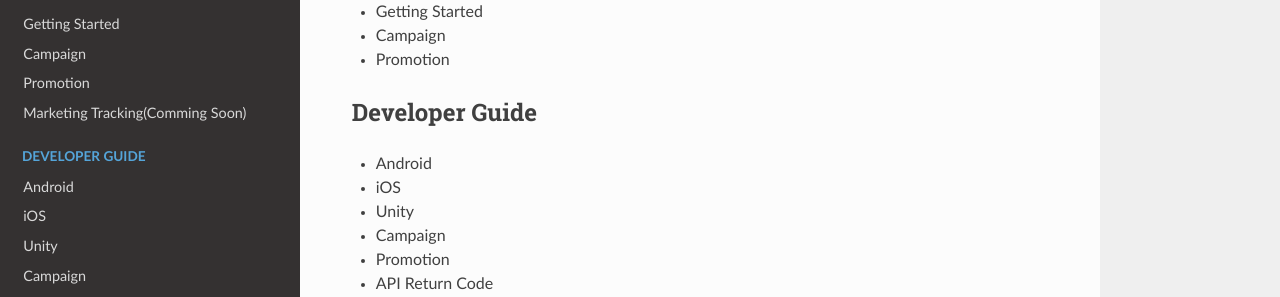
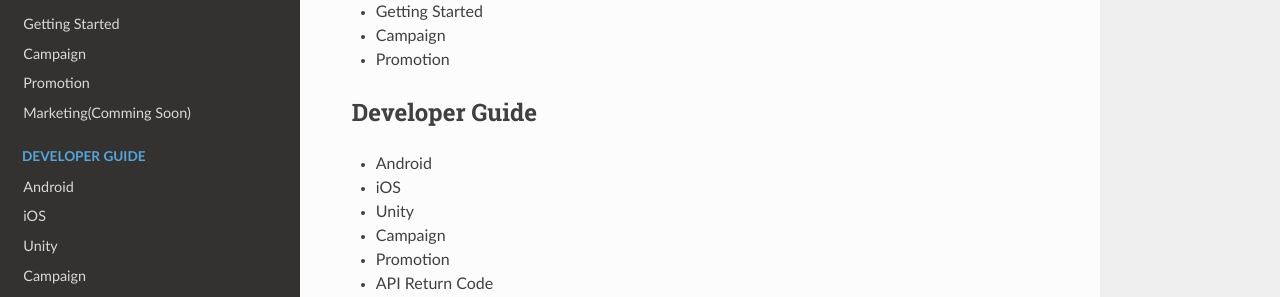
Before and after one commit to ToastAnalytics/ToastAnalytics, an MkDocs documentation site: the page built from docs/index.md, in a window 1280 px wide. Shown: the part 203-500 px from the top of the page. Built offline with MkDocs 1.6.1, drawn with Linux system fonts in a browser that asks for light colours; nearby versions of some CDN libraries; old or Windows-style settings are respelled for this version of MkDocs.

Commit message:
Update mkdocs.yml
.

```diff
--- a/mkdocs.yml
+++ b/mkdocs.yml
@@ -9,7 +9,7 @@
 - ['Developer/1. Getting Started.md', 'Operator Guide', 'Getting Started']
 - ['Developer/2. Campaign Guide.md', 'Operator Guide', 'Campaign']
 - ['Developer/3. Promotion Guide.md', 'Operator Guide', 'Promotion']
-- ['Developer/3. marketing Guide.md', 'Operator Guide', 'Marketing Tracking(Comming Soon)']
+- ['Developer/3. marketing Guide.md', 'Operator Guide', 'Marketing(Comming Soon)']
 
 - ['Developer/4. Android Developer Guide.md', 'Developer Guide', 'Android']
 - ['Developer/5. iOS Developer Guide.md', 'Developer Guide', 'iOS']
```
